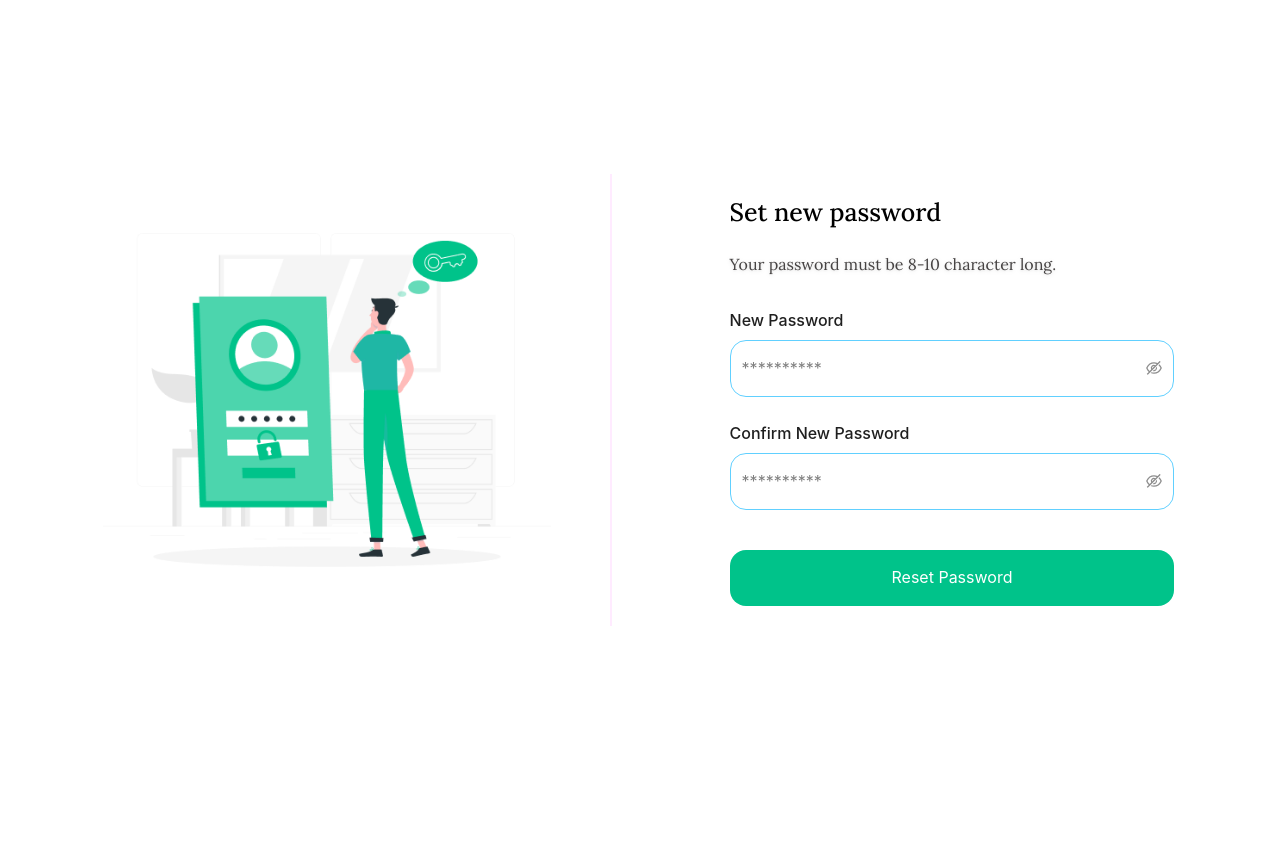
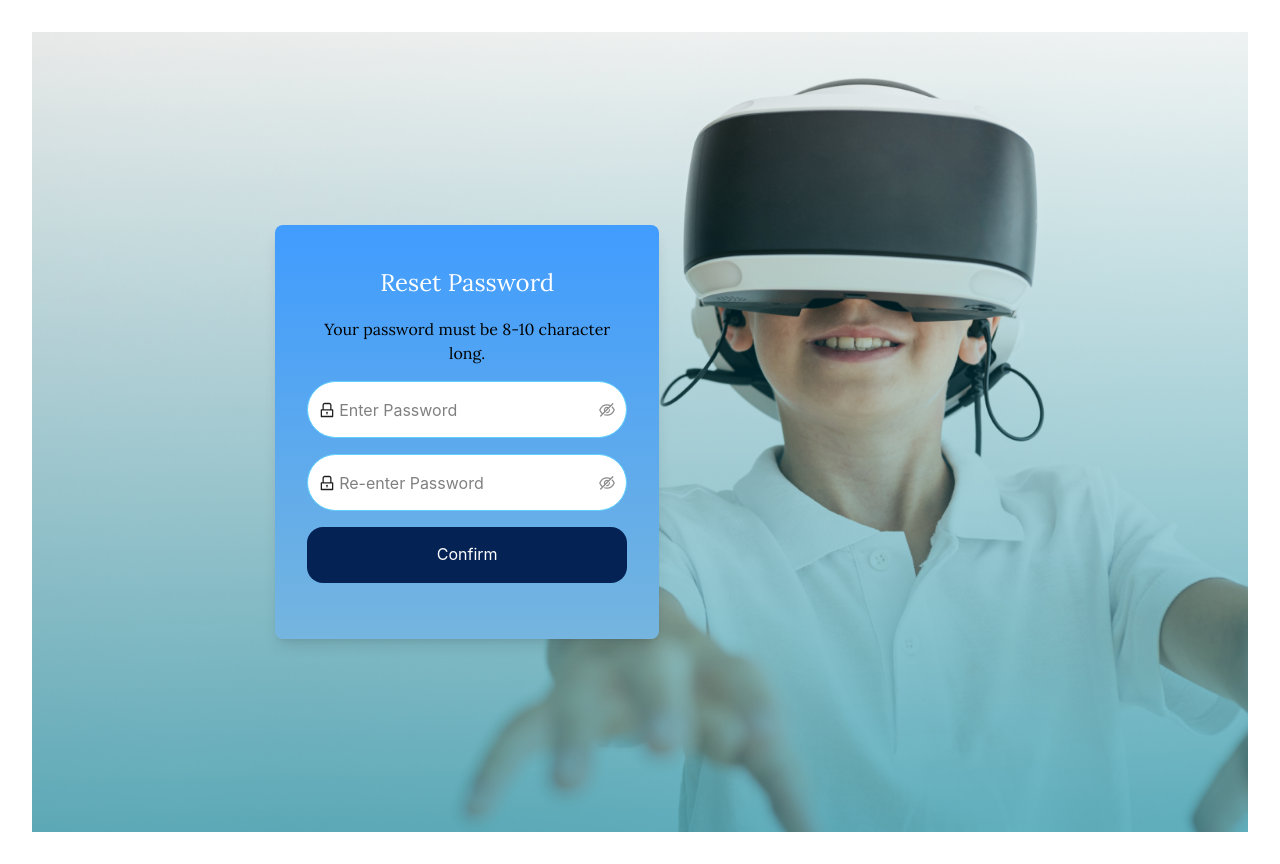
Before and after one commit to Joint-Venture-AI/console-locker-dashboard, a React (Vite) app: page /auth/reset-password in a window 1280 px wide. Before the commit the page ends 800 px from the top, so only its background shows below. Built offline with nearby package versions, Linux system fonts and the light colour scheme.

Commit message:
auth section modifi

```diff
--- a/src/Components/DashboardHomeTable.jsx
+++ b/src/Components/DashboardHomeTable.jsx
@@ -1,6 +1,5 @@
-import React, { useState } from "react";
+import  { useState } from "react";
 import { Table, Modal, Button } from "antd";
-import { CloseOutlined } from "@ant-design/icons";
 import exlamIcon from "../assets/images/exclamation-circle.png";
 
 const DashboardHomeTable = () => {
@@ -76,7 +75,7 @@ const DashboardHomeTable = () => {
         columns={columns}
         dataSource={data}
         pagination={{ position: ["bottomCenter"] }}
-        className="rounded-lg"
+        className="rounded-lg "
         rowKey="userId"
       />
 
--- a/src/layouts/Main/Sidebar.jsx
+++ b/src/layouts/Main/Sidebar.jsx
@@ -1,3 +1,4 @@
+/* eslint-disable no-unused-vars */
 import { NavLink, useLocation, useNavigate } from "react-router-dom";
 import logo from "/logo.png";
 import logout from "../../assets/images/logout.png";
--- a/src/pages/Auth/ResetPassword.jsx
+++ b/src/pages/Auth/ResetPassword.jsx
@@ -1,21 +1,17 @@
-import { Button, Checkbox, Input } from "antd";
+import { Button, Input } from "antd";
 import Form from "antd/es/form/Form";
-import React from "react";
 import { useNavigate } from "react-router-dom";
-import image from "../../assets/images/reset-pass.png";
-// import ComponentContainer from "../../Components/ComponentContainer";
-import PageHeading from "../../Components/PageHeading";
-// import { useChangePasswordMutation } from "../../redux/features/Auth/authApi";
-// import { useDispatch, useSelector } from "react-redux";
-// import Swal from "sweetalert2";
-// import { setUser } from "../../redux/features/Auth/authSlice";
 
+import {
+  LockOutlined,
+  EyeInvisibleOutlined,
+  EyeTwoTone,
+} from "@ant-design/icons";
 const ResetPassword = () => {
   const navigate = useNavigate();
   // const dispatch = useDispatch();
   // const { token } = useSelector((state) => state.auth);
   // const [mutation, { isLoading }] = useChangePasswordMutation();
-
 
   const onFinish = async (values) => {
     navigate("/auth");
@@ -58,75 +54,74 @@ const ResetPassword = () => {
     // }
   };
   return (
-      <div className="min-h-[92vh] w-full grid grid-cols-1 lg:grid-cols-2 justify-center items-center gap-1 lg:gap-8">
-        <div className="lg:border-r-2 border-primary mx-auto w-[96%] lg:p-[10%] ">
-          <img src={image} alt="" />
-        </div>
-        <div className="lg:p-[5%] order-first lg:order-last">
-          <div className="w-full py-[44px] lg:px-[44px] space-y-8">
-            <div className="flex flex-col items-center lg:items-start">
-              <PageHeading backPath={-1} title={"Set new password"} disbaledBackBtn={true} />
-              <p className=" drop-shadow text-[#464343] mt-5">
-                Your password must be 8-10 character long.
+    <div>
+      <div className="">
+        <div className="flex h-screen ">
+          {/* Background Image Section */}
+          <div
+            className="w-full bg-cover bg-center flex justify-center items-center bg-gradient-to-b from-blue-200 to-blue-100"
+            style={{
+              backgroundImage: "url('/login.png')", // Replace with your actual image path
+              backgroundSize: "cover",
+              backgroundPosition: "center",
+            }}
+          >
+            {/* Sign-In Form Section */}
+            <div className="w-3/5  ">
+              <div className=" shadow-lg bg-gradient-to-t to-[#409cfe]  from-[#75b5df] rounded-lg px-8 py-10 w-96">
+                {/* Form */}
+                <h1 className="text-center text-[24px] mb-4 text-[#ffffff]">
+                  Reset Password
+                </h1>
+                <p className="text-center mb-4">
+                  Your password must be 8-10 character long.{" "}
                 </p>
-            </div>
+                <div className="mb-4">
                   <Form
                     name="normal_login"
                     layout="vertical"
                     initialValues={{
                       remember: true,
                     }}
-              requiredMark={false}
                     onFinish={onFinish}
                   >
-              <Form.Item
-                label={<span className="font-medium text-base">New Password</span>}
-                name="newPassword"
-                rules={[
-                  {
-                    required: true,
-                    message: "Please input new password!",
-                  },
-                ]}
-              >
-                <Input.Password size="large" placeholder="**********" />
-              </Form.Item>
-              <Form.Item
-                label={<span className="font-medium text-base">Confirm New Password</span>}
-                name="rePassword"
-                rules={[
-                  {
-                    required: true,
-                    message: "Please Re-Enter the password!",
-                  },
-                  ({ getFieldValue }) => ({
-                    validator(_, value) {
-                      if (!value || getFieldValue("newPassword") === value) {
-                        return Promise.resolve();
+                    <div className="mb-4 ">
+                      <Input.Password
+                        size="large"
+                        placeholder="Enter Password"
+                        prefix={<LockOutlined />}
+                        iconRender={(visible) =>
+                          visible ? <EyeTwoTone /> : <EyeInvisibleOutlined />
                         }
-                      return Promise.reject(
-                        new Error(
-                          "The new password that you entered do not match!"
-                        )
-                      );
-                    },
-                  }),
-                ]}
-              >
-                <Input.Password size="large" placeholder="**********" />
-              </Form.Item>
-              <div className="w-full flex justify-center pt-4 ">
+                        className="rounded-full "
+                      />
+                    </div>
+                    <div className="mb-4 ">
+                      <Input.Password
+                        size="large"
+                        placeholder="Re-enter Password"
+                        prefix={<LockOutlined />}
+                        iconRender={(visible) =>
+                          visible ? <EyeTwoTone /> : <EyeInvisibleOutlined />
+                        }
+                        className="rounded-full"
+                      />
+                    </div>
+                    <div className="w-full flex justify-center ">
                       <Button
-                    // disabled={isLoading}
-                    type="primary"
+                        type="solid"
                         size="large"
                         htmlType="submit"
-                    className="w-full px-2 "
+                        className="px-2 w-full text-white bg-playground"
                       >
-                    Reset Password
+                        Confirm
                       </Button>
                     </div>
                   </Form>
+                </div>
+              </div>
+            </div>
+          </div>
         </div>
       </div>
     </div>
--- a/src/pages/Auth/SignIn.jsx
+++ b/src/pages/Auth/SignIn.jsx
@@ -1,141 +1,229 @@
-import { Button, Checkbox, Input } from "antd";
-import Form from "antd/es/form/Form";
-import React from "react";
-import { useLocation, useNavigate } from "react-router-dom";
-import image from "../../assets/images/reset-pass.png";
+// import { Button, Checkbox, Input } from "antd";
+// import Form from "antd/es/form/Form";
+// import React from "react";
+// import { useLocation, useNavigate } from "react-router-dom";
+// import image from "../../assets/images/reset-pass.png";
 // import { useDispatch } from "react-redux";
 // import { usePostLoginMutation } from "../../redux/features/Auth/authApi";
 // import { setUser } from "../../redux/features/Auth/authSlice";
 // import Swal from "sweetalert2";
 
-const SignIn = () => {
+// const SignIn = () => {
+//   const navigate = useNavigate();
+//   const location = useLocation();
+//   // const dispatch = useDispatch();
+//   // const [setData, { isLoading }] = usePostLoginMutation();
+//   const onFinish = async (values) => {
+//     navigate(location.state ? location.state : "/");
+//     // try {
+//     //   const response = await setData(values);
+//     //   // console.log(response);
+//     //   if (response?.data?.statusCode == 200) {
+//     //     if (response?.data?.data?.user?.role === "ADMIN") {
+//     //       localStorage.setItem("token", response?.data?.data?.token);
+//     //       dispatch(
+//     //         setUser({
+//     //           user: response?.data?.data?.user,
+//     //           token: response?.data?.data?.token,
+//     //         })
+//     //       );
+//     //       // navigate(from, { replace: true });
+//     //       navigate(location.state ? location.state : "/");
+//     //     } else {
+//     //       Swal.fire({
+//     //         icon: "error",
+//     //         title: "Login Failed!!",
+//     //         text: "You are not a Valid",
+//     //       });
+//     //     }
+//     //   } else {
+//     //     Swal.fire({
+//     //       icon: "error",
+//     //       title:
+//     //         response?.data?.message ||
+//     //         response?.error?.data?.message ||
+//     //         "Login Failed!!",
+//     //       text: "Something went wrong. Please try again later.",
+//     //     });
+//     //   }
+//     // } catch (error) {
+//     //   Swal.fire({
+//     //     icon: "error",
+//     //     title: "Login Failed!!",
+//     //     text: "Something went wrong. Please try again later.",
+//     //   });
+//     // }
+//   };
+//   return (
+//     <div className="min-h-[92vh] w-full grid grid-cols-1 lg:grid-cols-2 justify-center items-center gap-1 lg:gap-8">
+//       <div className="lg:border-r-2 border-primary mx-auto w-[92%] lg:p-[15%] lg:pr-[20%] ">
+//         <img src={image} alt="" />
+//       </div>
+//       <div className="lg:p-[5%] order-first lg:order-last">
+//         <div className="w-full py-[44px] lg:px-[44px]">
+//           <div className="pb-[30px] space-y-2">
+//             <h1 className="text-[33px] text-center font-semibold ">
+//               Login to Account!
+//             </h1>
+//             <p className="text-hash text-center lg:text-lg">
+//               Please enter your email and password to continue.
+//             </p>
+//           </div>
+//           <Form
+//             name="normal_login"
+//             layout="vertical"
+//             initialValues={{
+//               remember: false,
+//             }}
+//             onFinish={onFinish}
+//             requiredMark={false}
+//             className="text-start"
+//           >
+//             <Form.Item
+//               label={<span className="font-medium text-base">Email</span>}
+//               name="email"
+//               rules={[
+//                 {
+//                   type: "email",
+//                   message: "Please input a valid Email!",
+//                 },
+//                 {
+//                   required: true,
+//                   message: "Please input your Email!",
+//                 },
+//               ]}
+//             >
+//               <Input size="large" placeholder="admin@gmail.com" />
+//             </Form.Item>
+//             <Form.Item
+//               label={<span className="font-medium text-base">Password</span>}
+//               className="mt-6"
+//               name="password"
+//               rules={[
+//                 {
+//                   required: true,
+//                   message: "Please input your password!",
+//                 },
+//               ]}
+//             >
+//               <Input.Password size="large" placeholder="**********" />
+//             </Form.Item>
+//             <div className="flex justify-between items-center">
+//               <Form.Item name="remember" valuePropName="checked">
+//                 <Checkbox className="text-base font-medium">
+//                   Remember me
+//                 </Checkbox>
+//               </Form.Item>
+//               <Form.Item>
+//                 <Button
+//                   onClick={() => navigate("/auth/forgot-password")}
+//                   type="link"
+//                   className="text-base font-medium text-info"
+//                 >
+//                   Forget password?
+//                 </Button>
+//               </Form.Item>
+//             </div>
+//             <div className="w-full flex justify-center ">
+//               <Button
+//                 type="primary"
+//                 size="large"
+//                 htmlType="submit"
+//                 className="px-2 w-full bg-playground"
+//               >
+//                 Sign In
+//               </Button>
+//             </div>
+//           </Form>
+//         </div>
+//       </div>
+//     </div>
+//   );
+// };
+
+// export default SignIn;
+
+import { Input, Button,  } from "antd";
+import {
+  MailOutlined,
+  LockOutlined,
+  EyeInvisibleOutlined,
+  EyeTwoTone,
+} from "@ant-design/icons";
+import { useNavigate } from "react-router-dom";
+export default function SignIn() {
   const navigate = useNavigate();
-  const location = useLocation();
-  // const dispatch = useDispatch();
-  // const [setData, { isLoading }] = usePostLoginMutation();
-  const onFinish = async (values) => {
-    navigate(location.state ? location.state : "/");
-    // try {
-    //   const response = await setData(values);
-    //   // console.log(response);
-    //   if (response?.data?.statusCode == 200) {
-    //     if (response?.data?.data?.user?.role === "ADMIN") {
-    //       localStorage.setItem("token", response?.data?.data?.token);
-    //       dispatch(
-    //         setUser({
-    //           user: response?.data?.data?.user,
-    //           token: response?.data?.data?.token,
-    //         })
-    //       );
-    //       // navigate(from, { replace: true });
-    //       navigate(location.state ? location.state : "/");
-    //     } else {
-    //       Swal.fire({
-    //         icon: "error",
-    //         title: "Login Failed!!",
-    //         text: "You are not a Valid",
-    //       });
-    //     }
-    //   } else {
-    //     Swal.fire({
-    //       icon: "error",
-    //       title:
-    //         response?.data?.message ||
-    //         response?.error?.data?.message ||
-    //         "Login Failed!!",
-    //       text: "Something went wrong. Please try again later.",
-    //     });
-    //   }
-    // } catch (error) {
-    //   Swal.fire({
-    //     icon: "error",
-    //     title: "Login Failed!!",
-    //     text: "Something went wrong. Please try again later.",
-    //   });
-    // }
-  };
+
   return (
-    <div className="min-h-[92vh] w-full grid grid-cols-1 lg:grid-cols-2 justify-center items-center gap-1 lg:gap-8">
-      <div className="lg:border-r-2 border-primary mx-auto w-[92%] lg:p-[15%] lg:pr-[20%] ">
-        <img src={image} alt="" />
+    <div className="flex h-screen ">
+      {/* Background Image Section */}
+      <div
+        className="w-full bg-cover bg-center flex justify-center items-center bg-gradient-to-b from-blue-200 to-blue-100"
+        style={{
+          backgroundImage: "url('/login.png')", // Replace with your actual image path
+          backgroundSize: "cover",
+          backgroundPosition: "center",
+        }}
+      >
+        {/* Sign-In Form Section */}
+        <div className="w-3/5  ">
+          <div
+            // style={{
+            //   background:
+            //     "linear-gradient(180deg, ##409cfe 100%, ##75b5df 43%)",
+            // }}
+            className=" shadow-lg bg-gradient-to-t to-[#409cfe]  from-[#75b5df] rounded-lg px-8 py-10 w-96"
+          >
+            {/* Form */}
+            <h1 className="text-center text-[24px] mb-4 text-[#ffffff]">
+              Sign In
+            </h1>
+            <div className="mb-4">
+              <Input
+                size="large"
+                placeholder="Enter Your Email"
+                prefix={<MailOutlined />}
+                className="rounded-full"
+              />
             </div>
-      <div className="lg:p-[5%] order-first lg:order-last">
-        <div className="w-full py-[44px] lg:px-[44px]">
-          <div className="pb-[30px] space-y-2">
-            <h1 className="text-[33px] text-center font-semibold ">Login to Account!</h1>
-            <p className="text-hash text-center lg:text-lg">Please enter your email and password to continue.</p>
+            <div className="mb-4 ">
+              <Input.Password
+                size="large"
+                placeholder="Enter Password"
+                prefix={<LockOutlined />}
+                iconRender={(visible) =>
+                  visible ? <EyeTwoTone /> : <EyeInvisibleOutlined />
+                }
+                className="rounded-full"
+              />
             </div>
-          <Form
-            name="normal_login"
-            layout="vertical"
-            initialValues={{
-              remember: false,
-            }}
-            onFinish={onFinish}
-            requiredMark={false}
-            className="text-start"
 
-          >
-            <Form.Item
-            label={<span className="font-medium text-base">Email</span>}
-              name="email"
-              rules={[
-                {
-                  type: "email",
-                  message: "Please input a valid Email!",
-                },
-                {
-                  required: true,
-                  message: "Please input your Email!",
-                },
-              ]}
-            >
-              <Input size="large" placeholder="admin@gmail.com" />
-            </Form.Item>
-            <Form.Item
-              label={<span className="font-medium text-base">Password</span>}
-              className="mt-6"
-              name="password"
-              rules={[
-                {
-                  required: true,
-                  message: "Please input your password!",
-                },
-              ]}
-            >
-              <Input.Password size="large" placeholder="**********" />
-            </Form.Item>
-            <div className="flex justify-between items-center">
-              <Form.Item name="remember" valuePropName="checked">
-                <Checkbox className="text-base font-medium">
-                  Remember me
-                </Checkbox>
-              </Form.Item>
-              <Form.Item>
-                <Button
+            {/* Remember Me and Forgot Password */}
+            <div className="text-end">
+              <div>
+                <button
                   onClick={() => navigate("/auth/forgot-password")}
                   type="link"
-                  className="text-base font-medium text-info"
+                  className="text-white text-end hover:text-black  text-xs pb-3"
                 >
                   Forget password?
-                </Button>
-              </Form.Item>
+                </button>
               </div>
+            </div>
+
             <div className="w-full flex justify-center ">
               <Button
-                  type="primary"
+                type="solid"
                 size="large"
                 htmlType="submit"
-                  className="px-2 w-full bg-playground"
+                className="px-2 w-full text-white bg-playground"
               >
                 Sign In
               </Button>
             </div>
-          </Form>
+          </div>
         </div>
       </div>
     </div>
   );
-};
-
-export default SignIn;
+}
--- a/src/pages/Main/Earnings/BuyProducts.jsx
+++ b/src/pages/Main/Earnings/BuyProducts.jsx
@@ -1,3 +1,4 @@
+/* eslint-disable no-unused-vars */
 // import { ArrowLeft } from "lucide-react";
 // import { useState } from "react";
 // import DashboardModal from "../../../Components/DashboardModal";
--- a/src/utils/antTheme.js
+++ b/src/utils/antTheme.js
@@ -1,4 +1,3 @@
-import { DatePicker } from "antd";
 
 export const mainTheme = {
   token: {
@@ -80,7 +79,7 @@ export const mainTheme = {
       colorTextHeading: "#758DFF",
       colorBgContainer: "#FFFFFF66",
       // colorText: "#ffffff",
-      headerBg: "#052255",
+      headerBg: "#101010",
       headerColor: "#ffffff",
       headerBorderRadius: 0,
       borderRadius: 0,
```
Also changed, not shown: src/constants/router.constants.jsx (+0 -8 lines), src/index.css (+0 -7 lines), src/pages/Auth/ForgotPassword.jsx (+86 -18 lines), src/pages/Auth/VerifyEmail.jsx (+41 -24 lines), public/login.png (added). Lines whose indentation alone changed are shown as unchanged.
